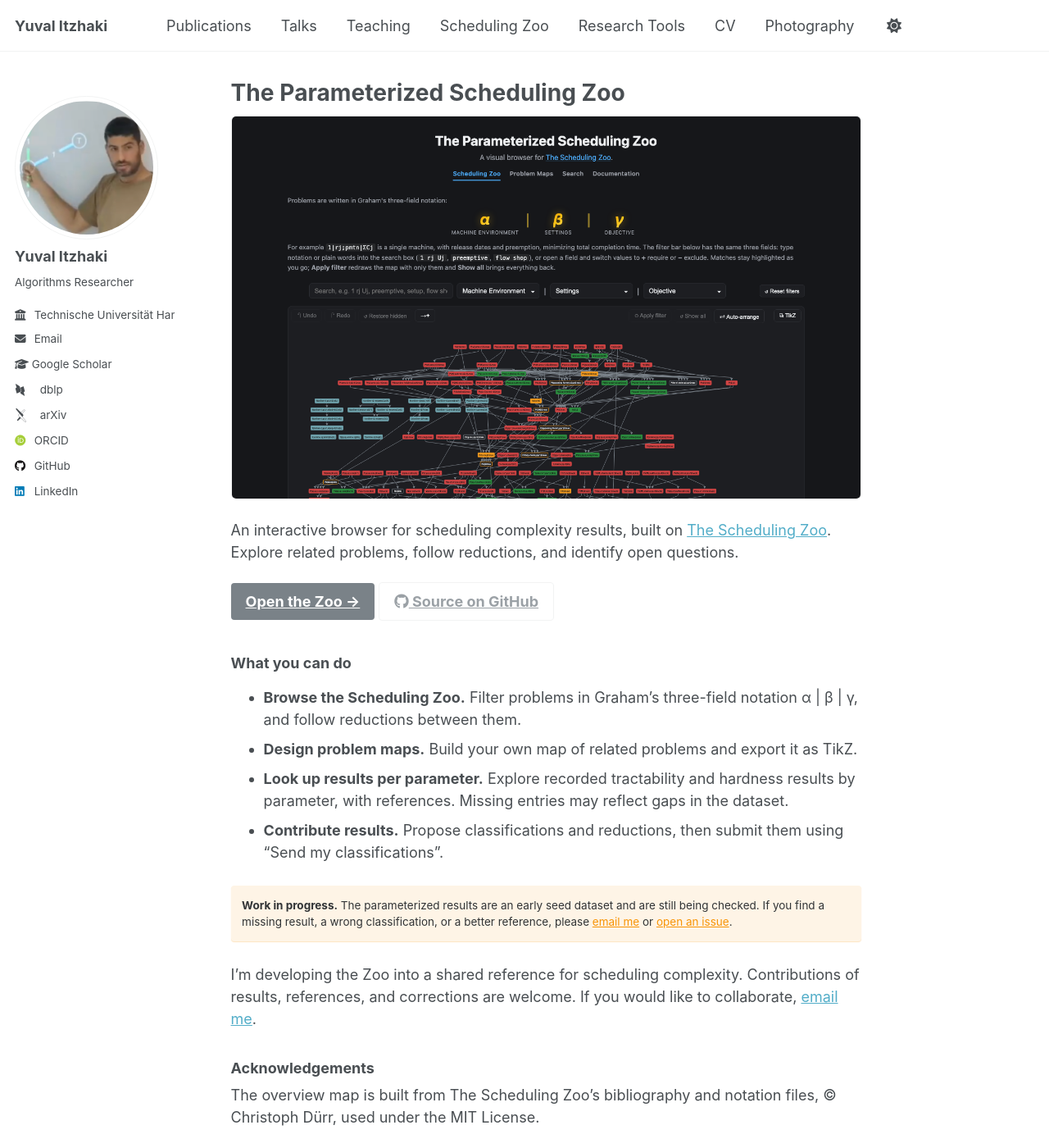
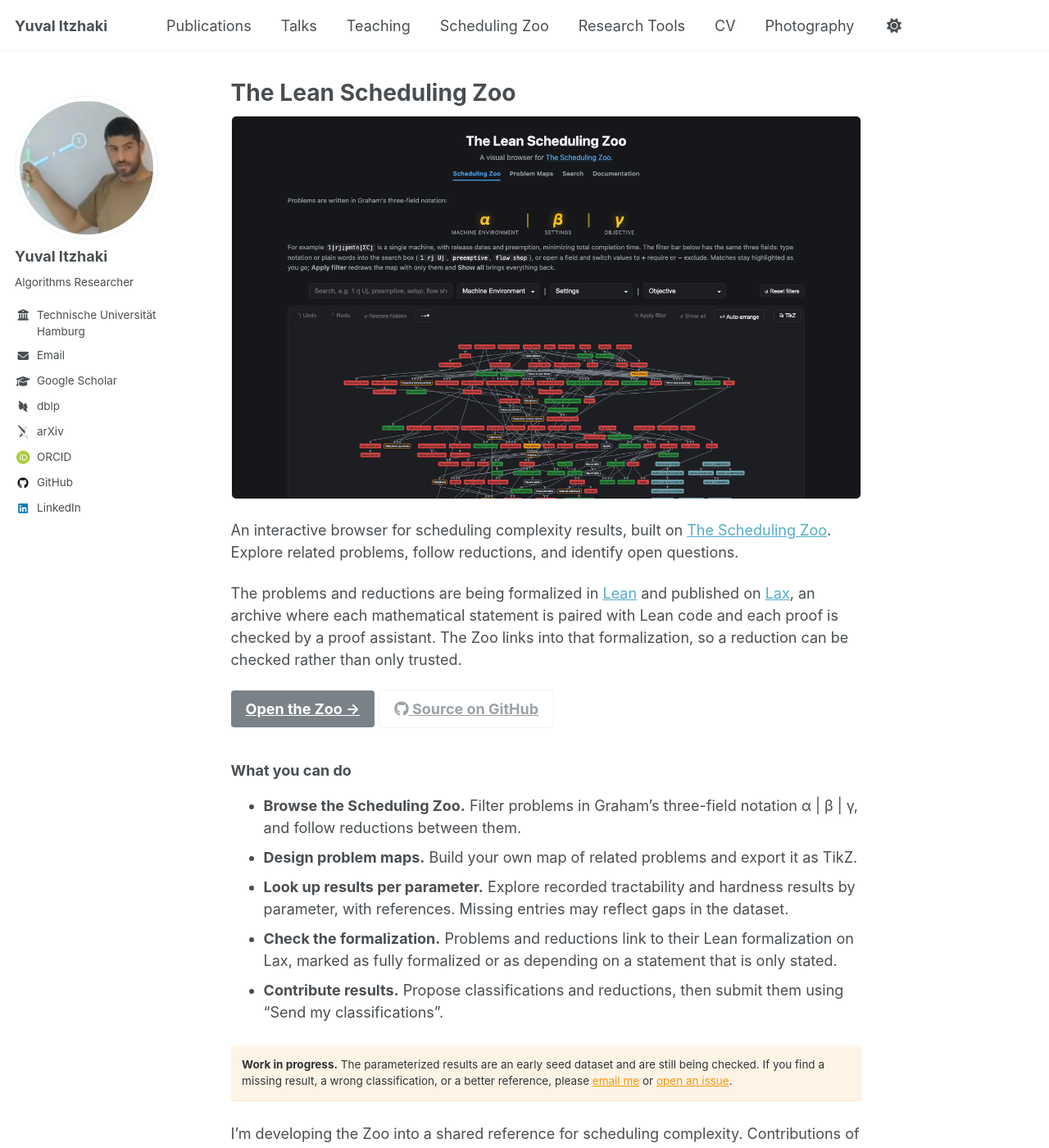
Before and after one commit to yuvalyitz/yuvalyitz.github.io, a Jekyll site: the page built from _pages/scheduling-zoo.md, in a window 1280 px wide and 1400 px high. Shown: the whole window at 82% size. Built offline with Jekyll 4.4.1, drawn with Linux system fonts in a browser that asks for light colours; some web fonts are replaced.

Commit message:
lean zoo

```diff
--- a/_includes/author-profile.html
+++ b/_includes/author-profile.html
@@ -49,11 +49,11 @@
       {% endif %} -->
       {% if author.googlescholar %}
         <!-- <li><a href="{{ author.googlescholar }}"><i class="ai ai-google-scholar icon-pad-right"></i>Google Scholar</a></li> -->
-        <li><a href="{{ author.googlescholar }}"><i class="fas fa-fw fa-graduation-cap" aria-hidden="true"></i> Google Scholar</a></li>
-        <li><a href="https://dblp.org/pid/309/5696.html"><i class="ai ai-dblp icon-pad-right" style="font-size: 1.3em; vertical-align: middle;"></i>dblp</a></li>
+        <li><a href="{{ author.googlescholar }}"><i class="fas fa-fw fa-graduation-cap icon-pad-right" aria-hidden="true"></i>Google Scholar</a></li>
+        <li><a href="https://dblp.org/pid/309/5696.html"><i class="ai ai-dblp icon-pad-right"></i>dblp</a></li>
       {% endif %}
       {% if author.arxiv %}
-        <li><a href="{{ author.arxiv }}"><i class="ai ai-arxiv ai-fw icon-pad-right" style="font-size: 1.3em; vertical-align: middle;"></i>arXiv</a></li>
+        <li><a href="{{ author.arxiv }}"><i class="ai ai-arxiv ai-fw icon-pad-right"></i>arXiv</a></li>
       {% endif %}
       {% if author.semantic %}
         <li><a href="{{ author.semantic }}"><i class="ai ai-semantic-scholar ai-fw icon-pad-right"></i>Semantic Scholar</a></li>
--- a/_includes/scripts.html
+++ b/_includes/scripts.html
@@ -1,4 +1,5 @@
 <script src="{{ '/assets/js/main.min.js' | relative_url }}"></script>
+<script src="{{ '/assets/js/external-links.js' | relative_url }}"></script>
 {% if page.gallery %}
 <script src="https://cdn.jsdelivr.net/npm/justifiedGallery@3.8.1/dist/js/jquery.justifiedGallery.min.js"></script>
 <script src="{{ '/assets/photoswipe/dist/umd/photoswipe.umd.min.js' | relative_url }}"></script>
--- a/_pages/scheduling-zoo.md
+++ b/_pages/scheduling-zoo.md
@@ -1,19 +1,21 @@
 ---
 layout: single
-title: "The Parameterized Scheduling Zoo"
+title: "The Lean Scheduling Zoo"
 permalink: /scheduling-zoo/
 author_profile: true
 ---
 
-<a href="https://yuvalyitz.github.io/parameterized-scheduling-zoo/#/schedulingzoo">
-  <img src="/images/projects/scheduling-zoo.png" alt="Screenshot of the Parameterized Scheduling Zoo problem map" style="border: 1px solid var(--global-border-color); border-radius: 6px;">
+<a href="https://yuvalyitz.github.io/lean-scheduling-zoo/#/schedulingzoo">
+  <img src="/images/projects/scheduling-zoo.png" alt="Screenshot of the Lean Scheduling Zoo problem map" style="border: 1px solid var(--global-border-color); border-radius: 6px;">
 </a>
 
 An interactive browser for scheduling complexity results, built on [The Scheduling Zoo](https://schedulingzoo.lip6.fr/). Explore related problems, follow reductions, and identify open questions.
 
+The problems and reductions are being formalized in [Lean](https://lean-lang.org/) and published on [Lax](https://laxarchive.org/), an archive where each mathematical statement is paired with Lean code and each proof is checked by a proof assistant. The Zoo links into that formalization, so a reduction can be checked rather than only trusted.
+
 <p>
-  <a href="https://yuvalyitz.github.io/parameterized-scheduling-zoo/#/schedulingzoo" class="btn btn--large">Open the Zoo &rarr;</a>
-  <a href="https://github.com/yuvalyitz/parameterized-scheduling-zoo" class="btn btn--inverse btn--large"><i class="fab fa-github"></i> Source on GitHub</a>
+  <a href="https://yuvalyitz.github.io/lean-scheduling-zoo/#/schedulingzoo" class="btn btn--large">Open the Zoo &rarr;</a>
+  <a href="https://github.com/yuvalyitz/lean-scheduling-zoo" class="btn btn--inverse btn--large"><i class="fab fa-github"></i> Source on GitHub</a>
 </p>
 
 ### What you can do
@@ -21,10 +23,11 @@ An interactive browser for scheduling complexity results, built on [The Scheduli
 - **Browse the Scheduling Zoo.** Filter problems in Graham's three-field notation α \| β \| γ, and follow reductions between them.
 - **Design problem maps.** Build your own map of related problems and export it as TikZ.
 - **Look up results per parameter.** Explore recorded tractability and hardness results by parameter, with references. Missing entries may reflect gaps in the dataset.
+- **Check the formalization.** Problems and reductions link to their Lean formalization on Lax, marked as fully formalized or as depending on a statement that is only stated.
 - **Contribute results.** Propose classifications and reductions, then submit them using “Send my classifications”.
 
 <div class="notice--warning" markdown="1">
-**Work in progress.** The parameterized results are an early seed dataset and are still being checked. If you find a missing result, a wrong classification, or a better reference, please [email me](mailto:{{ site.author.email }}) or [open an issue](https://github.com/yuvalyitz/parameterized-scheduling-zoo/issues).
+**Work in progress.** The parameterized results are an early seed dataset and are still being checked. If you find a missing result, a wrong classification, or a better reference, please [email me](mailto:{{ site.author.email }}) or [open an issue](https://github.com/yuvalyitz/lean-scheduling-zoo/issues).
 </div>
 
 I’m developing the Zoo into a shared reference for scheduling complexity. Contributions of results, references, and corrections are welcome. If you would like to collaborate, [email me](mailto:{{ site.author.email }}).
--- a/_sass/layout/_sidebar.scss
+++ b/_sass/layout/_sidebar.scss
@@ -266,3 +266,33 @@
     }
   }
 }
+
+/* Sidebar links: every icon sits in the same fixed-width box, so the text
+   starts at the same x for Font Awesome and Academicons glyphs alike. */
+.author__urls li i {
+  display: inline-block;
+  box-sizing: content-box;
+  width: 1.5em;
+  padding-right: 0;
+  margin-right: 0.5em;
+  text-align: center;
+  vertical-align: middle;
+
+  /* Academicons glyphs run small: scale the glyph, keep the box the same size */
+  &.ai {
+    font-size: 1.25em;
+    width: 1.2em;
+    margin-right: 0.4em;
+  }
+}
+
+/* Long affiliation/location lines wrap under the text, not under the icon */
+.author__urls li.author__desktop {
+  white-space: normal;
+  padding-left: 2em;
+  text-indent: -2em;
+
+  i {
+    text-indent: 0;
+  }
+}
--- /dev/null
+++ b/assets/js/external-links.js
@@ -0,0 +1,22 @@
+/* Open links that leave the site in a new tab, so the site stays open.
+   Counts as leaving: another host, the Scheduling Zoo app (served from this
+   host but a separate app), and PDFs. Mail links and in-page anchors are left
+   alone. */
+(function () {
+  var APPS = ["/lean-scheduling-zoo/", "/parameterized-scheduling-zoo/"];
+  document.querySelectorAll("a[href]").forEach(function (a) {
+    if (a.hasAttribute("target")) return;
+    var href = a.getAttribute("href");
+    if (!href || href.charAt(0) === "#") return;
+    var url;
+    try { url = new URL(a.href, location.href); } catch (e) { return; }
+    if (url.protocol !== "http:" && url.protocol !== "https:") return;
+    var leaves = url.host !== location.host ||
+      APPS.some(function (p) { return url.pathname.indexOf(p) === 0; }) ||
+      /\.pdf$/i.test(url.pathname);
+    if (leaves) {
+      a.target = "_blank";
+      a.rel = ((a.rel || "") + " noopener noreferrer").trim();
+    }
+  });
+})();
--- a/scripts/check_site.py
+++ b/scripts/check_site.py
@@ -33,7 +33,7 @@ for page in root.rglob('*.html'):
             continue
         if parts.netloc and parts.netloc != 'yuvalyitz.github.io':
             continue
-        if not parts.path or parts.path.startswith('/parameterized-scheduling-zoo/'):
+        if not parts.path or parts.path.startswith(('/lean-scheduling-zoo/', '/parameterized-scheduling-zoo/')):
             continue
         target = (root / unquote(parts.path).lstrip('/')) if parts.path.startswith('/') else (page.parent / unquote(parts.path))
         if not target.exists() and not target.with_suffix(".html").exists():
```
Also changed, not shown: _pages/research-tools.md (+5 -5 lines), _teaching/algorithms_and_data_structures.md (added, +18 -0 lines), _teaching/seminar_algorithms_in_the_wild.md (added, +21 -0 lines), images/projects/scheduling-zoo.png.
